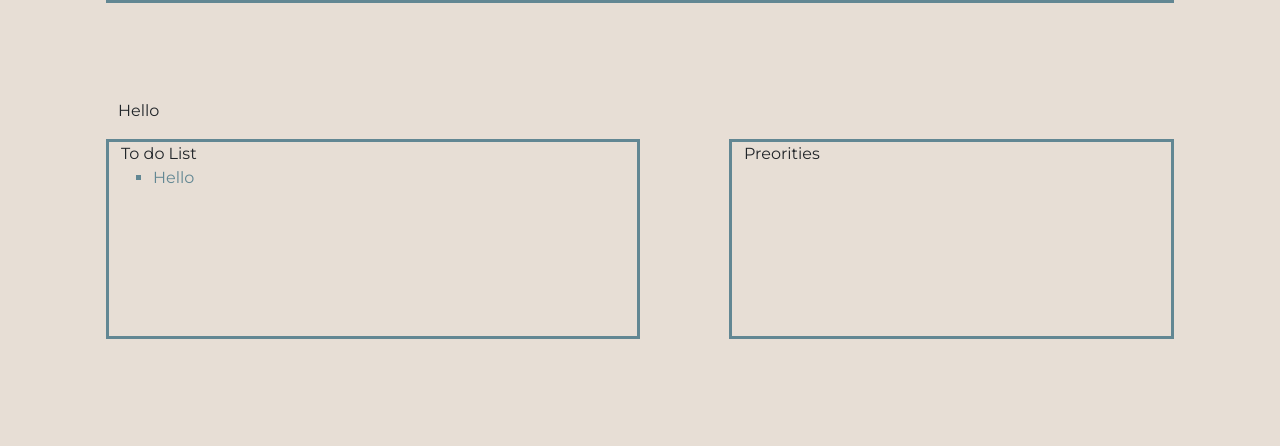
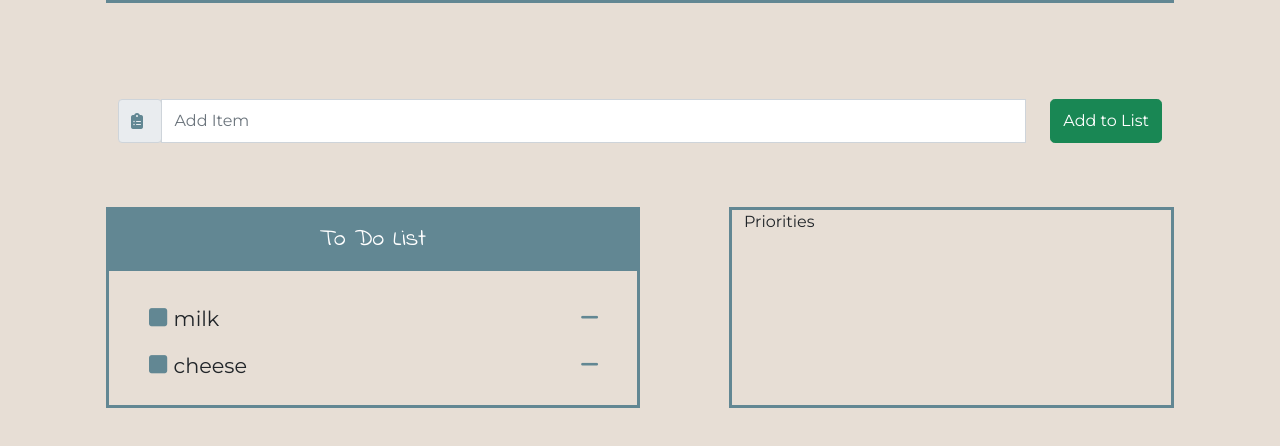
Before and after one commit to FeliciaPompei/vue-todolist, a plain HTML site: page index.html in a window 1280 px wide. Shown: the part 178-624 px from the top of the page. Drawn offline with nearby package versions, Linux system fonts and the light colour scheme.

Commit message:
vue-todoList style and function js

```diff
--- a/css/style.css
+++ b/css/style.css
@@ -13,13 +13,45 @@ header {
 }
 
 .my-border-color{
-    height: 200px;
     border: 3px solid #628793;
 }
 
 /* Main */
+.list-title{
+    font-family:'Indie Flower', cursive;
+    background-color:#628793;
+    color:white;
+}
 
-.my-list-style{
-    list-style-type: square;
+.my-list-style li{
+    list-style-type: none;
+    font-size: 1.3rem;
+}
+
+
+.my-styled-square{
+    font-family: "Font Awesome 5 Free";
+    font-weight: 900;
+    content: "\f0c8";
+    line-height: 30px;
     color: #628793;
+    margin-right: 0.4rem;
 }
+
+.input-group-text::after{
+    font-family: "Font Awesome 5 Free";
+    font-weight: 900;
+    content: "\f46d";
+    line-height: 30px;
+    color: #628793;
+    margin-right: 0.4rem;
+}
+
+.my-styled-square:hover{
+    color:rgb(0, 0, 0);
+}
+
+
+.line-though{
+    text-decoration: line-through;
+}
--- a/index.html
+++ b/index.html
@@ -16,7 +16,7 @@
         <link href="https://fonts.googleapis.com/css2?family=Indie+Flower&display=swap" rel="stylesheet">
 
         <!-- font Awesome -->
-        <link rel="stylesheet" href="https://cdnjs.cloudflare.com/ajax/libs/font-awesome/5.15.4/css/all.min.css">
+        <link rel="stylesheet" href="https://cdnjs.cloudflare.com/ajax/libs/font-awesome/6.1.0/css/all.min.css">
 
         <!-- Bootstrap 5.1 -->
         <link href="https://cdn.jsdelivr.net/npm/bootstrap@5.1.3/dist/css/bootstrap.min.css" rel="stylesheet" integrity="sha384-1BmE4kWBq78iYhFldvKuhfTAU6auU8tT94WrHftjDbrCEXSU1oBoqyl2QvZ6jIW3" crossorigin="anonymous">
@@ -42,18 +42,33 @@
         <main id="app">
             <div class="container p-5">
                 <div class="row justify-content-between">
-                    <div class="col-12 mb-3">
-                        Hello
+                    <div class="col-12 mb-5">
+                        <div class="input-group mb-3">
+                            <div class="input-group-prepend rounded-3">
+                                <span class="input-group-text" id="basic-addon1"></span>
+                            </div>
+                            <input type="text" class="form-control" placeholder="Add Item" v-model="newItem" @keydown.enter="addItem(newItem)">
+                            <button class="btn btn-success ms-4 rounded-3" @click="addItem(newItem)">Add to List</button>
+                        </div>
+
                     </div>
-                    <div class="col-6 my-border-color">
-                        To do List
+                    <div class="col-6 my-border-color px-0">
+                        <div class="list-title mb-4">
+                            <h4 class="text-center p-3">To Do List</h4>
+                        </div>
+
                         <ul class="my-list-style">
-                            <li>Hello</li>
+                            <li class="d-flex p-2" v-for="(item, index) in listItems" :class="(isDone) ? 'line-though' : '' " >
+                                <i class="fa-solid fa-square my-styled-square" @click="isDoneChange"></i>
+                                {{item}}
+                                <i class="fa-solid fa-minus ms-auto my-styled-square pe-4" @click="removeItem(index)"></i>
+                            </li>
                         </ul>
+
                         <!-- to do List-->
                     </div>
                     <div class="col-5 my-border-color">
-                        Preorities
+                        Priorities
                         <!-- to do preorities list bonus -->
                     </div>
                 </div>
--- a/js/main.js
+++ b/js/main.js
@@ -13,9 +13,21 @@ Bonus:
 const app = new Vue({
     el:'#app',
     data: {
-
+        listItems : ['milk', 'cheese'],
+        newItem : '',
+        isDone : false,
     },
     methods: {
-
+        addItem : function(itemToAdd){
+            this.listItems.push(itemToAdd);
+            this.newItem = '';
+        },
+        removeItem : function(itemToremove){
+            this.listItems.splice(itemToremove, 1);
+        },
+        isDoneChange : function(){
+            this.isDone = !this.isDone;
+            console.log('is done');
+        },
     }
 });
```
